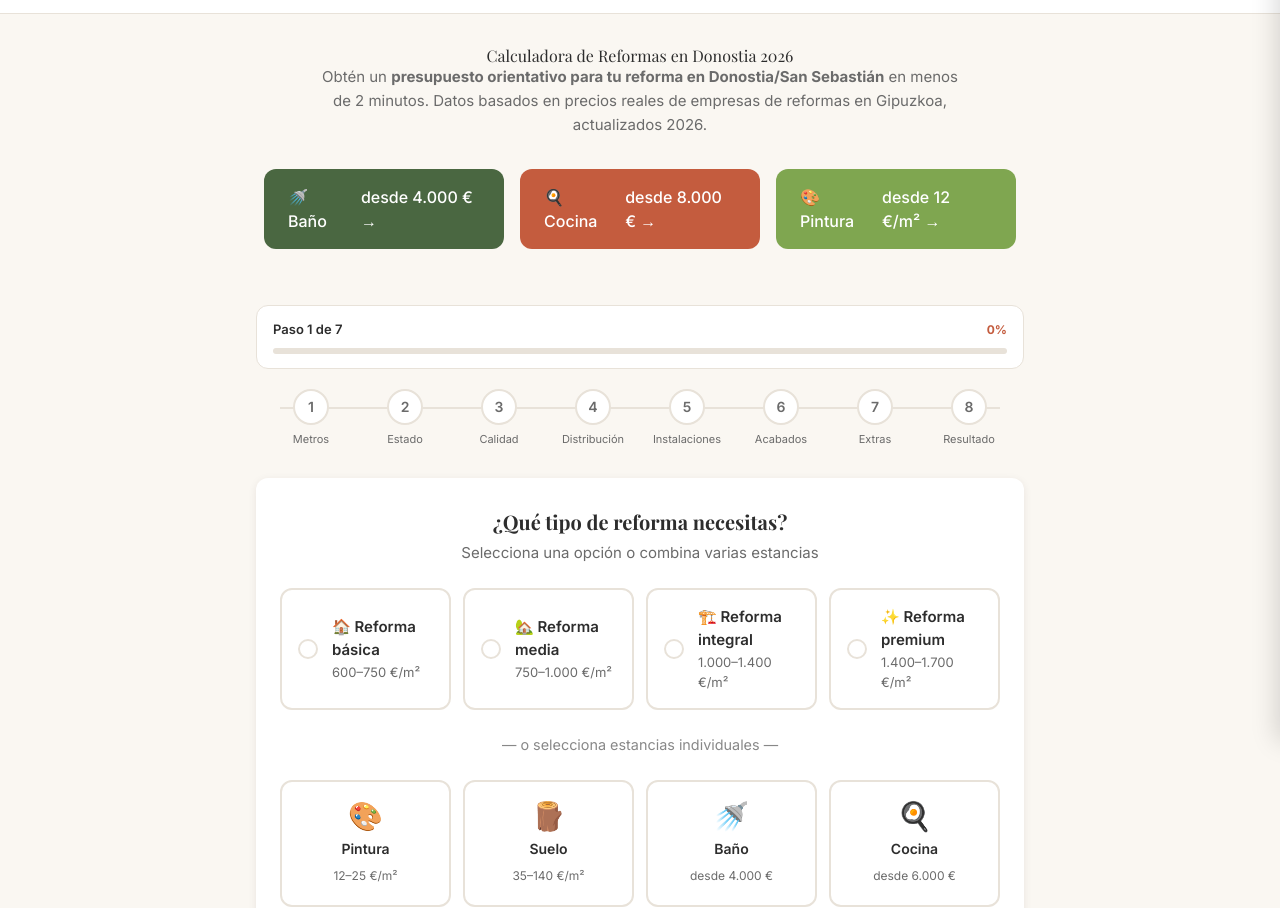
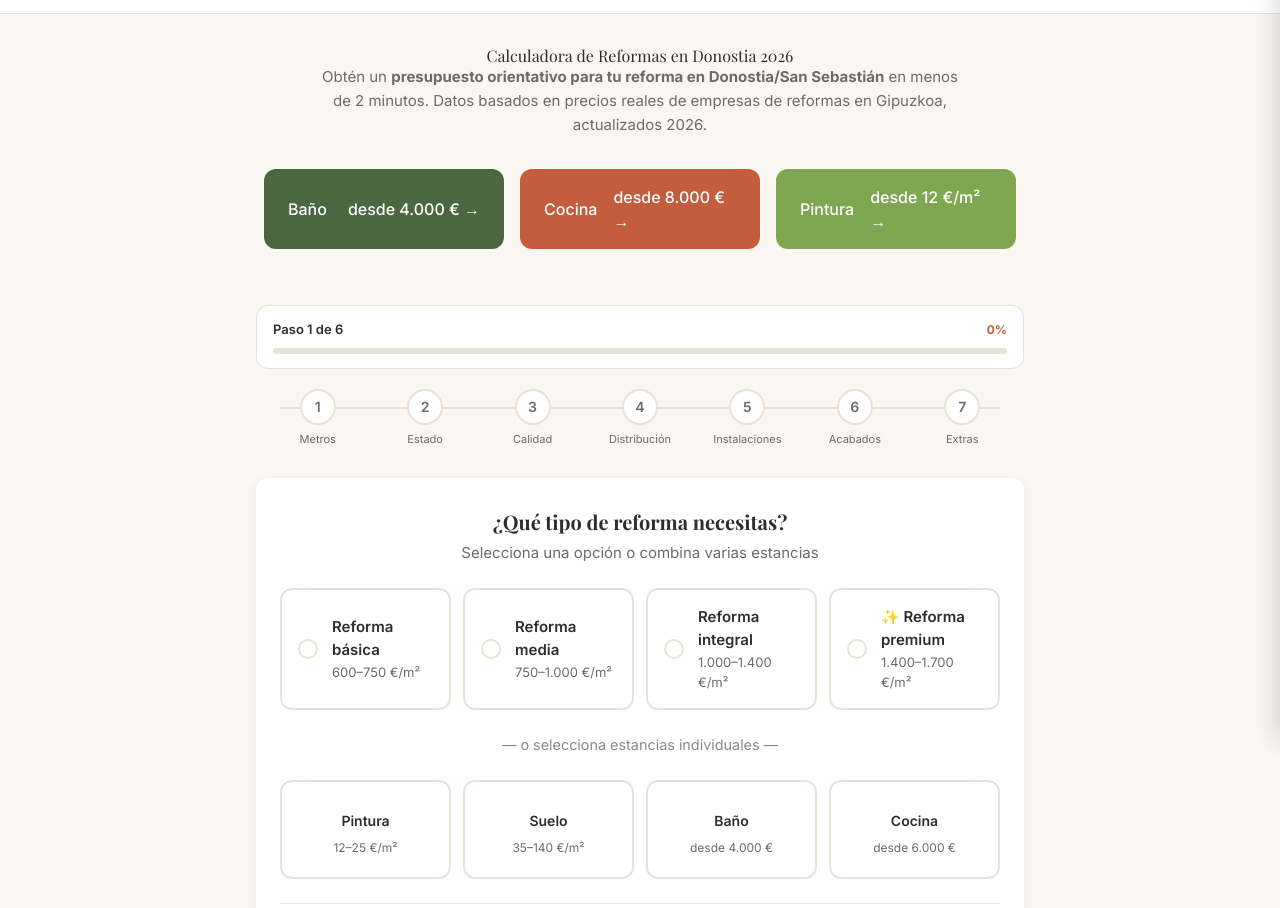
Before and after one commit to georgepopadev-max/bilbao-reforma-calculadora, an Astro site: page /donostia/calculadora in a window 1280 px wide. Shown: the part 59-967 px from the top of the page. Built offline with nearby package versions, Linux system fonts and the light colour scheme; Astro itself is replaced by a stand-in of ours.

Commit message:
fix(calculator): apply UX fixes to Donostia + Vitoria + dynamic step count
After George's visual review of Baño Bilbao, verified Donostia and
Vitoria had parallel issues:

FIXES DONOSTIA + VITORIA:
- Removed 9 emojis each (🏠🏡🏗️🎨🪵🚿🍳 etc) from decorative cards
  EMOJI POLICY: Keep them ONLY in functional CTAs (Call button, Modal
  icon) where they aid UX. Remove from decorative card titles.
- Added actualStepCount={6} prop to <Calculator> in both pages

FIXES Calculator.astro (architecture):
- Removed 'Resultado' label from stepLabels array (8 → 7 entries)
  It was only used for the stepper bubble but counted in the wrong place
- Added actualStepCount prop to override step count per page
  (Bilbao uses default 7, Donostia/Vitoria pass 6)
- HTML initial render now uses stepCount (no flicker 'de 7' → 'de 6')
- JS now counts dynamically: wizardSteps.length || stepperSteps.length

RESULT (Playwright verified):
- Bilbao Baño: 'Paso 1 de 7' (7 stepper, 7 wizard) ✅ unchanged
- Donostia: 'Paso 1 de 6' (7 stepper, 6 wizard, 0 emojis) ✅ fixed
- Vitoria:  'Paso 1 de 6' (7 stepper, 6 wizard, 0 emojis) ✅ fixed

BUILD: 129 pages, exit 0
NOTE: 2 emojis (📞 Llamar, 📋 Modal icon) intentionally KEPT in
Calculator.astro because they are functional CTAs, not decorative.

```diff
--- a/src/components/calculator/Calculator.astro
+++ b/src/components/calculator/Calculator.astro
@@ -4,9 +4,11 @@ export interface Props {
   city: 'bilbao' | 'donostia' | 'vitoria';
   calculatorType: 'bano' | 'cocina' | 'integral' | 'pintura' | 'suelo';
   minPrice?: number;
+  // Override step count for SSR (avoids 'de 7' flicker on 6-step calculators)
+  actualStepCount?: number;
 }
 
-const { title, city, calculatorType, minPrice } = Astro.props;
+const { title, city, calculatorType, minPrice, actualStepCount } = Astro.props;
 
 const cityName = city === 'bilbao' ? 'Bilbao' : city === 'donostia' ? 'Donostia' : 'Vitoria-Gasteiz';
 const calcLabel = calculatorType === 'bano' ? 'reforma de baño'
@@ -16,21 +18,22 @@ const calcLabel = calculatorType === 'bano' ? 'reforma de baño'
   : 'cambio de suelo';
 
 const stepLabels: Record<string, string[]> = {
-  bano:     ['Metros', 'Ducha/Bañera', 'Revestimiento', 'Sanitarios', 'Suelo', 'Extras', 'Edificio', 'Resultado'],
-  cocina:   ['Metros', 'Distribución', 'Muebles', 'Encimera', 'Electrodomésticos', 'Suelo', 'Extras', 'Resultado'],
-  integral: ['Metros', 'Estado', 'Calidad', 'Distribución', 'Instalaciones', 'Acabados', 'Extras', 'Resultado'],
-  pintura:  ['Metros', 'Paredes', 'Techos', 'Tipo pintura', 'Carpintería', 'Estado', 'Extras', 'Resultado'],
-  suelo:    ['Metros', 'Estado', 'Tipo suelo', 'Material', 'Mano obra', 'Retirada', 'Extras', 'Resultado'],
+  bano:     ['Metros', 'Ducha/Bañera', 'Revestimiento', 'Sanitarios', 'Suelo', 'Extras', 'Edificio'],
+  cocina:   ['Metros', 'Distribución', 'Muebles', 'Encimera', 'Electrodomésticos', 'Suelo', 'Extras'],
+  integral: ['Metros', 'Estado', 'Calidad', 'Distribución', 'Instalaciones', 'Acabados', 'Extras'],
+  pintura:  ['Metros', 'Paredes', 'Techos', 'Tipo pintura', 'Carpintería', 'Estado', 'Extras'],
+  suelo:    ['Metros', 'Estado', 'Tipo suelo', 'Material', 'Mano obra', 'Retirada', 'Extras'],
 };
 
 const labels = stepLabels[calculatorType] || stepLabels.integral;
+const stepCount = actualStepCount ?? labels.length;
 ---
 
 <div class="calculator-wizard" data-calculator-type={calculatorType} data-city={city}>
   <!-- Progress bar -->
-  <div class="progress-bar-container" id="progressBar" role="progressbar" aria-valuemin={1} aria-valuemax={labels.length - 1} aria-valuenow={1} aria-live="polite">
+  <div class="progress-bar-container" id="progressBar" role="progressbar" aria-valuemin={1} aria-valuemax={stepCount} aria-valuenow={1} aria-live="polite">
     <div class="progress-bar-header">
-      <span class="progress-bar-text" id="progressBarText">Paso 1 de {labels.length - 1}</span>
+      <span class="progress-bar-text" id="progressBarText">Paso 1 de {stepCount}</span>
       <span class="progress-bar-pct" id="progressBarPct">0%</span>
     </div>
     <div class="progress-bar-track">
@@ -784,9 +787,10 @@ const labels = stepLabels[calculatorType] || stepLabels.integral;
     const progressBarPct = document.getElementById('progressBarPct');
     const progressBarFill = document.getElementById('progressBarFill');
 
+    // Count real wizard steps dynamically (works for both 7-step Bilbao and 6-step Donostia/Vitoria)
+    const wizardSteps = document.querySelectorAll('.wizard-step');
     const stepperSteps = document.querySelectorAll('.stepper-step');
-    // Total real steps (exclude 'Resultado' from step count - it's shown after last input)
-    const totalSteps = stepperSteps.length - 1;
+    const totalSteps = wizardSteps.length || stepperSteps.length;
 
     // ---- Progress bar update ----
     function updateProgressBar(currentStep: number) {
--- a/src/pages/donostia/calculadora/index.astro
+++ b/src/pages/donostia/calculadora/index.astro
@@ -23,21 +23,21 @@ import Calculator from '../../../components/calculator/Calculator.astro';
   <!-- CTA cards — fixed: using Bilbao design token colors for contrast -->
   <div style="max-width:800px;margin:0 auto 2rem;padding:0 1.5rem;display:grid;grid-template-columns:repeat(auto-fit,minmax(200px,1fr));gap:1rem;">
     <a href="/donostia/calculadora/bano.html" style="display:flex;align-items:center;justify-content:space-between;gap:1rem;background:var(--color-verde-montana,#4A6741);color:white;padding:1rem 1.5rem;border-radius:var(--radius-card,8px);text-decoration:none;font-weight:500;">
-      <span>🚿 Baño</span>
+      <span>Baño</span>
       <span>desde 4.000 € →</span>
     </a>
     <a href="/donostia/calculadora/cocina.html" style="display:flex;align-items:center;justify-content:space-between;gap:1rem;background:var(--color-terracota,#C45C3E);color:white;padding:1rem 1.5rem;border-radius:var(--radius-card,8px);text-decoration:none;font-weight:500;">
-      <span>🍳 Cocina</span>
+      <span>Cocina</span>
       <span>desde 8.000 € →</span>
     </a>
     <a href="/donostia/calculadora/pintura.html" style="display:flex;align-items:center;justify-content:space-between;gap:1rem;background:var(--color-verde-txakoli,#7FA650);color:white;padding:1rem 1.5rem;border-radius:var(--radius-card,8px);text-decoration:none;font-weight:500;">
-      <span>🎨 Pintura</span>
+      <span>Pintura</span>
       <span>desde 12 €/m² →</span>
     </a>
   </div>
 
   <!-- Calculator using Calculator.astro shell for consistent styling -->
-  <Calculator city="donostia" calculatorType="integral" title="Reforma en Donostia">
+  <Calculator city="donostia" calculatorType="integral" title="Reforma en Donostia" actualStepCount={6}>
     <!-- Hidden inputs for result -->
     <input type="hidden" id="totalPrice" name="totalPrice" value="" />
     <input type="hidden" id="priceRange" name="priceRange" value="" />
@@ -54,21 +54,21 @@ import Calculator from '../../../components/calculator/Calculator.astro';
         <div class="age-option" data-scope="basic" role="button" tabindex="0" aria-pressed="false">
           <div class="age-option-radio"></div>
           <div class="age-option-content">
-            <div class="age-option-title">🏠 Reforma básica</div>
+            <div class="age-option-title">Reforma básica</div>
             <div class="age-option-desc">600–750 €/m²</div>
           </div>
         </div>
         <div class="age-option" data-scope="medium" role="button" tabindex="0" aria-pressed="false">
           <div class="age-option-radio"></div>
           <div class="age-option-content">
-            <div class="age-option-title">🏡 Reforma media</div>
+            <div class="age-option-title">Reforma media</div>
             <div class="age-option-desc">750–1.000 €/m²</div>
           </div>
         </div>
         <div class="age-option" data-scope="integral" role="button" tabindex="0" aria-pressed="false">
           <div class="age-option-radio"></div>
           <div class="age-option-content">
-            <div class="age-option-title">🏗️ Reforma integral</div>
+            <div class="age-option-title">Reforma integral</div>
             <div class="age-option-desc">1.000–1.400 €/m²</div>
           </div>
         </div>
@@ -86,22 +86,22 @@ import Calculator from '../../../components/calculator/Calculator.astro';
       <!-- Individual Room Cards -->
       <div class="type-cards" style="display:grid;grid-template-columns:repeat(auto-fit,minmax(120px,1fr));gap:0.75rem;">
         <div class="type-card card" data-reform="painting" role="button" tabindex="0" aria-pressed="false">
-          <div class="card-icon">🎨</div>
+          <div class="card-icon"></div>
           <div class="card-title">Pintura</div>
           <div class="card-desc">12–25 €/m²</div>
         </div>
         <div class="type-card card" data-reform="flooring" role="button" tabindex="0" aria-pressed="false">
-          <div class="card-icon">🪵</div>
+          <div class="card-icon"></div>
           <div class="card-title">Suelo</div>
           <div class="card-desc">35–140 €/m²</div>
         </div>
         <div class="type-card card" data-reform="bathroom" role="button" tabindex="0" aria-pressed="false">
-          <div class="card-icon">🚿</div>
+          <div class="card-icon"></div>
           <div class="card-title">Baño</div>
           <div class="card-desc">desde 4.000 €</div>
         </div>
         <div class="type-card card" data-reform="kitchen" role="button" tabindex="0" aria-pressed="false">
-          <div class="card-icon">🍳</div>
+          <div class="card-icon"></div>
           <div class="card-title">Cocina</div>
           <div class="card-desc">desde 6.000 €</div>
         </div>
```
Also changed, not shown: src/pages/vitoria/calculadora/index.astro (+11 -11 lines).
